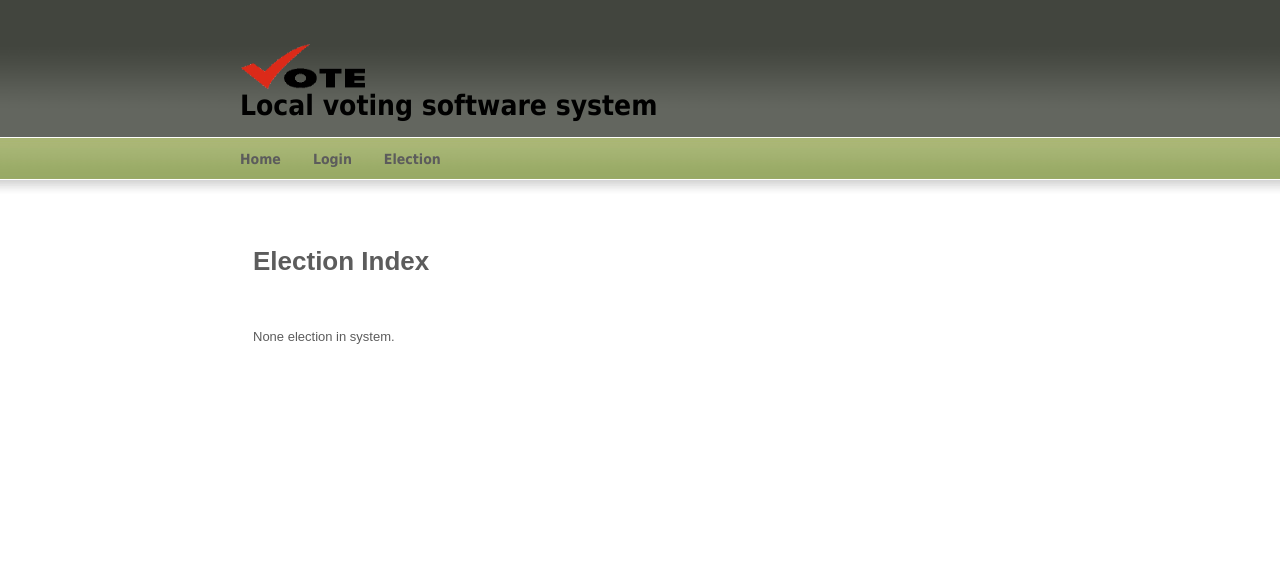
After one commit to lOlIl/Flask---Local-election, a Flask app: template templates/election/index.html in a window 1280 px wide. The commit adds this page. Shown: the top 584 px of the page. Run offline with Flask 2, Linux system fonts and the light colour scheme; the template is opened without the code that fills it, so the values that code supplies are empty; parts of the project's set-up code (start-up, migrations or seed data) failed here and were passed over.

Commit message:
Added election index into navigation, election template & function

```diff
--- /dev/null
+++ b/templates/election/index.html
@@ -0,0 +1,33 @@
+{% extends "layout.html" %}
+
+{% block title %}Election index preview{% endblock %}
+
+{% block body %}
+<div class='volby'>
+  <h1>Election Index</h1>
+    {% for election in elections %}
+
+        {% if election.status %}
+        <fieldset class='active'>
+            <legend style='text-decoration: blink;'>{{ election.title }} - v priebehu</legend>
+        {% else %}
+        <fieldset >
+            <legend>{{ election.title }}</legend>
+        {% endif %}
+
+            <div class='item'>
+                {{ election.text }}
+            </div>
+            <div class='menu'>
+
+
+
+            </div>
+        </fieldset>
+    {% else %}
+    <div class='item'>
+        None election in system.
+    </div>
+    {% endfor %}
+</div>
+{% endblock %}
--- a/templates/layout.html
+++ b/templates/layout.html
@@ -20,6 +20,8 @@
             <div id='nav'>
                 <a href="{{ url_for('index') }}">Home</a>
                 {% if not session.user %}<a href="{{ url_for('login') }}">Login</a>{% else %}<a href="{{ url_for('logout') }}">Logout</a>{% endif %}
+                {% if session.admin %}<a href="{{ url_for('admin') }}">ADMIN</a>{% endif %}
+                <a href="{{ url_for('election') }}">Election</a>
             </div>
 
 		</div>
```
Also changed, not shown: routes/nouser.py (+6 -1 lines).
